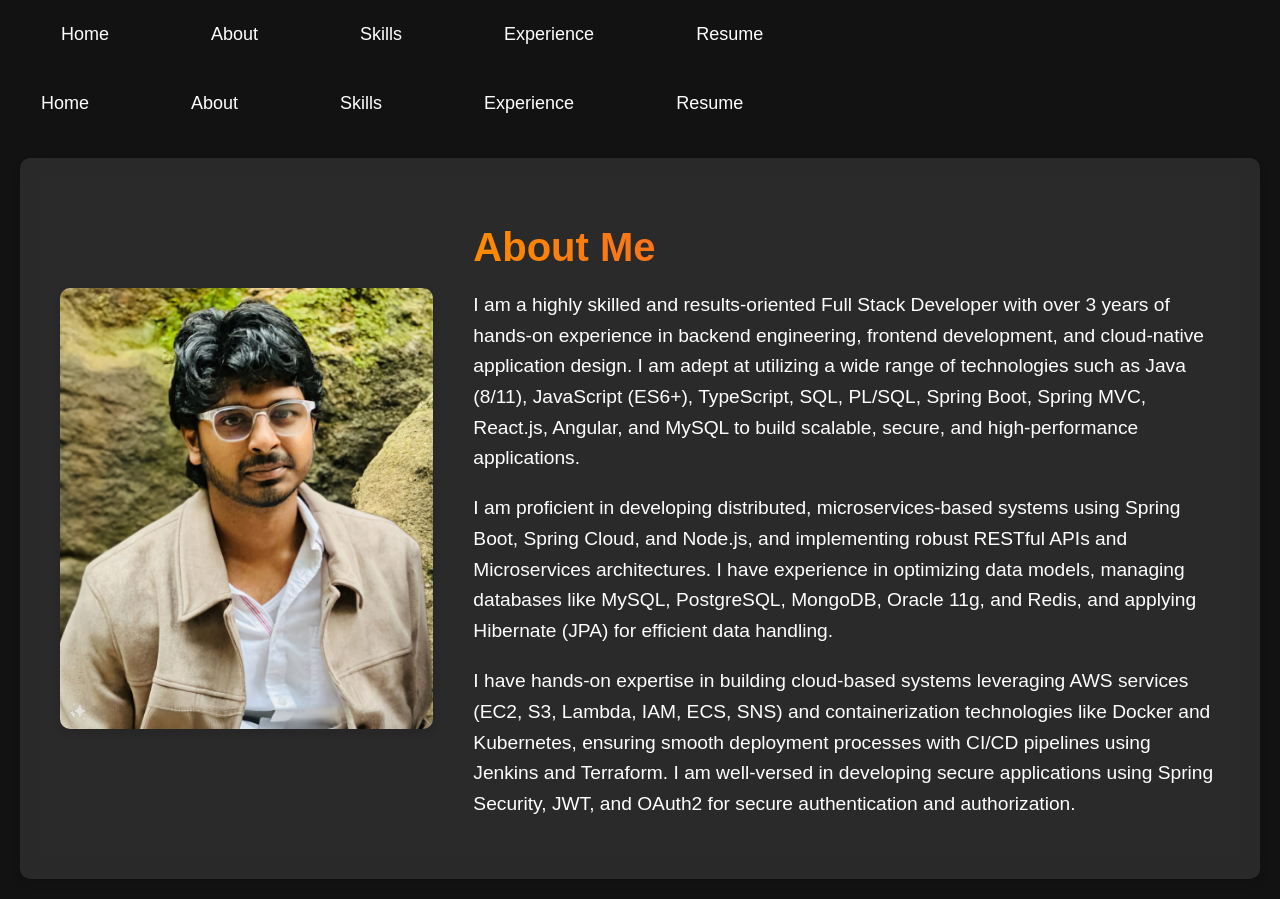
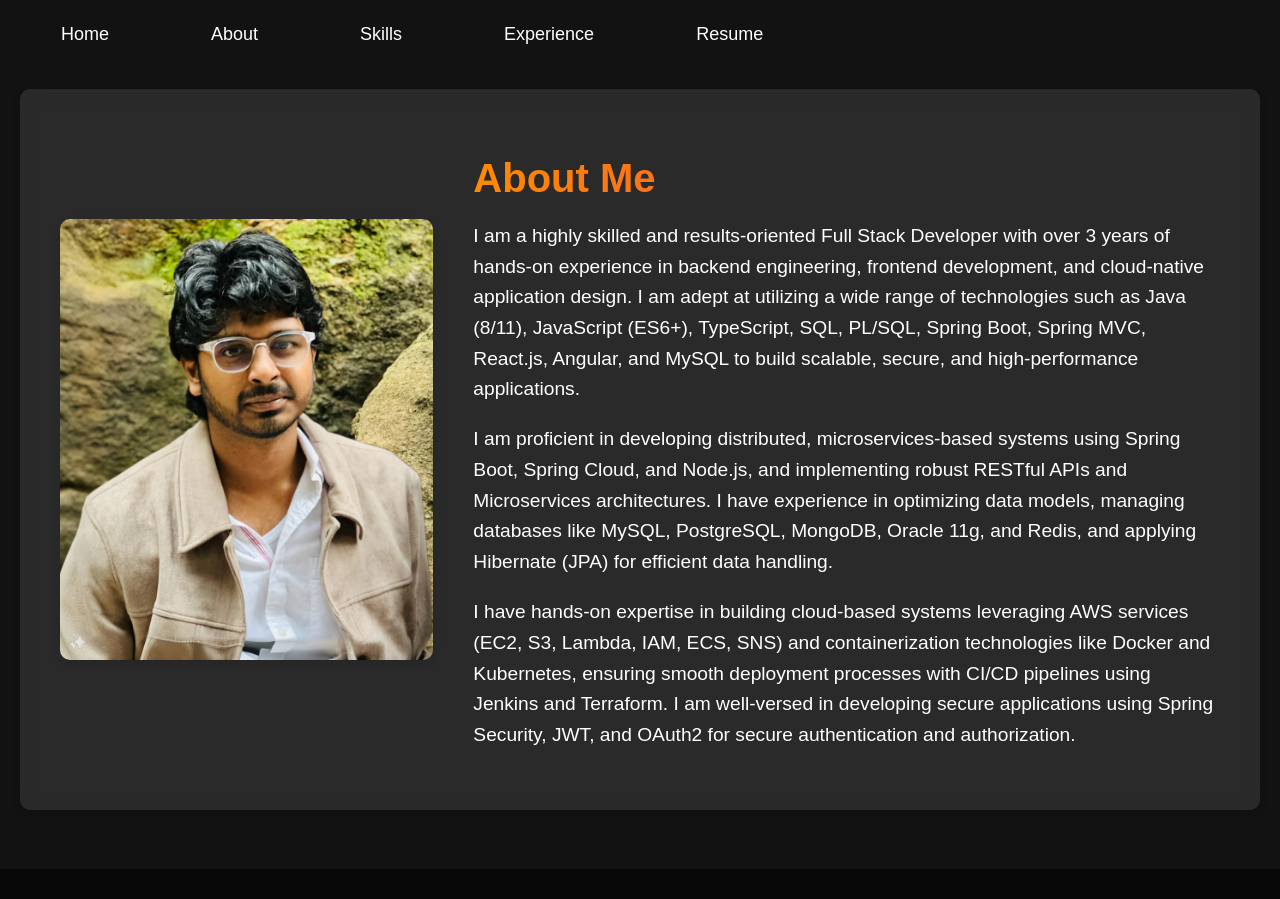
Before and after one commit to varun050201/varun-portfolio, a React (Create React App) app: page /varun-portfolio/about in a window 1280 px wide. Shown: the top 899 px of the page. After the commit the page ends 869 px from the top, so only its background shows below. Built offline with nearby package versions, Linux system fonts and the light colour scheme.

Commit message:
Update About.js

```diff
--- a/src/components/About.js
+++ b/src/components/About.js
@@ -7,7 +7,6 @@ const About = () => {
 
   return (
     <div className={`about-page ${darkMode ? 'dark' : 'light'}`}>
-      <Navbar darkMode={darkMode} />
       <div className="about-container">
         <div className="about-image">
           <img src="myphoto.jpg" alt="Your Name" />
```
